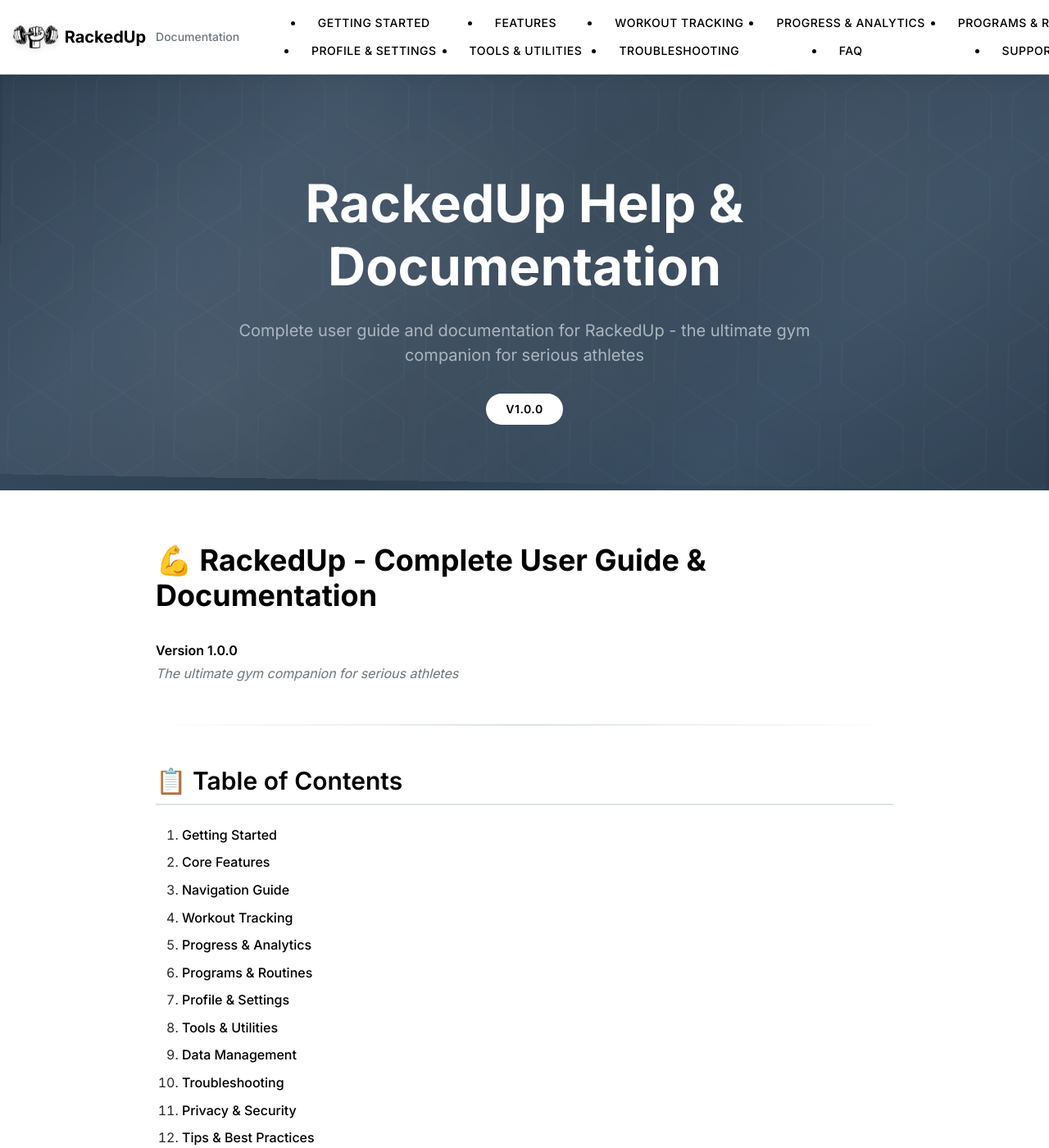
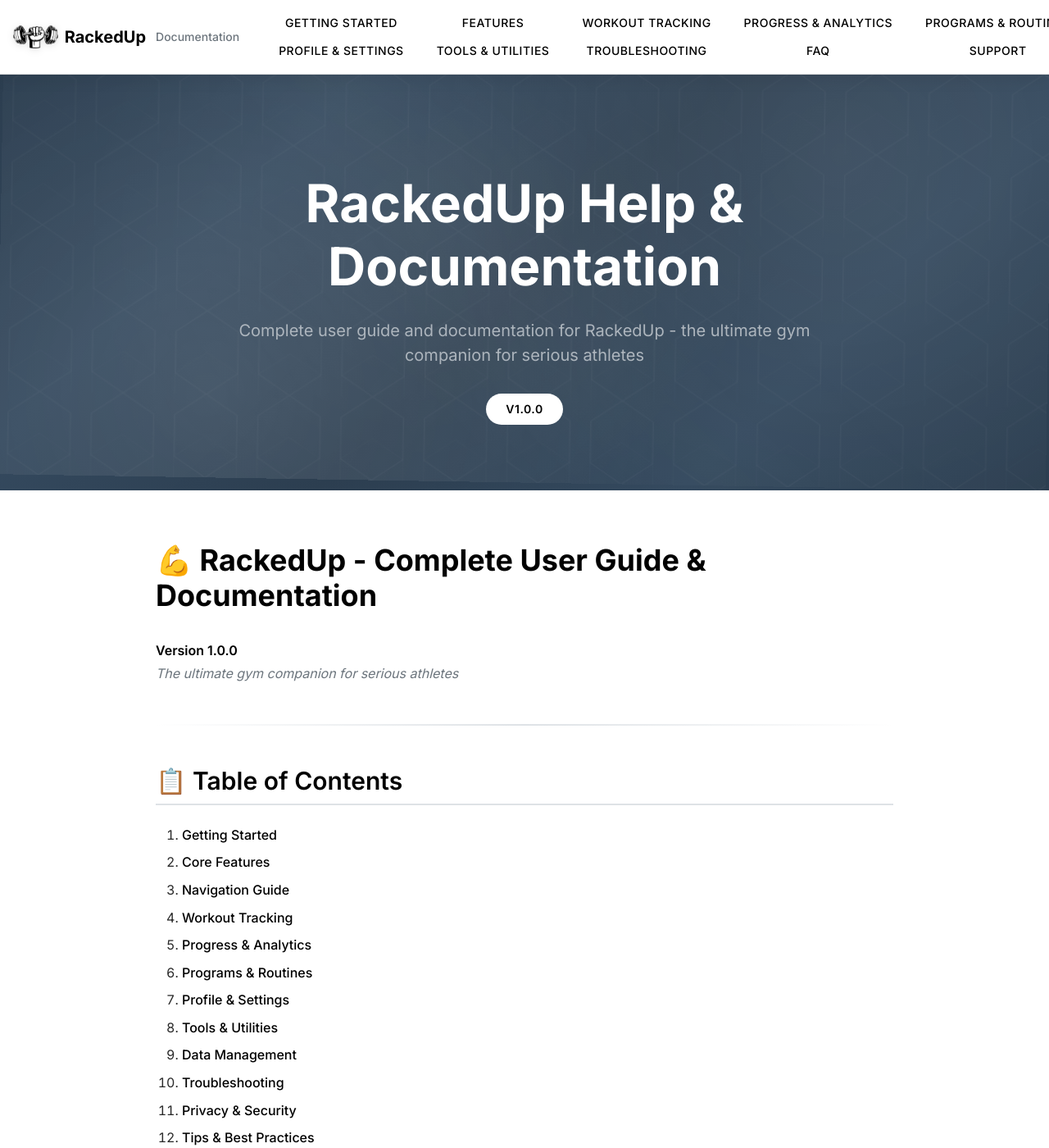
Before and after one commit to tshives26/RackedUp, a Jekyll site: the page built from docs/index.md, in a window 1280 px wide and 1400 px high. Shown: the whole window at 82% size. Built offline with Jekyll 4.4.1, drawn with Linux system fonts in a browser that asks for light colours.

Commit message:
fix: Improve navigation positioning and remove bullet points
- Positioned navigation to the left after RackedUp Documentation
- Centered links within their own rows (not centered on page)
- Removed bullet points from navigation list
- Changed container layout from space-between to flex-start
- Added proper gap between brand and navigation
- Links now properly centered within their grid cells
- Maintained responsive design for all screen sizes

```diff
--- a/docs/assets/css/custom.css
+++ b/docs/assets/css/custom.css
@@ -83,8 +83,9 @@
     padding: 0 var(--spacing-md);
     display: flex;
     align-items: center;
-    justify-content: space-between;
+    justify-content: flex-start;
     height: 90px;
+    gap: var(--spacing-xl);
 }
 
 .nav-brand {
@@ -125,6 +126,7 @@
 .nav-menu {
     display: flex;
     align-items: center;
+    flex: 1;
 }
 
 .nav-list {
@@ -137,6 +139,7 @@
     justify-items: center;
     width: 100%;
     max-width: 800px;
+    list-style: none;
 }
 
 .nav-link {
@@ -613,6 +616,7 @@
         grid-template-rows: repeat(2, 1fr);
         gap: var(--spacing-sm);
         max-width: 900px;
+        justify-items: center;
     }
 
     .nav-link {
@@ -643,6 +647,7 @@
         grid-template-rows: repeat(2, 1fr);
         gap: var(--spacing-xs);
         max-width: 800px;
+        justify-items: center;
     }
 
     .nav-link {
```
